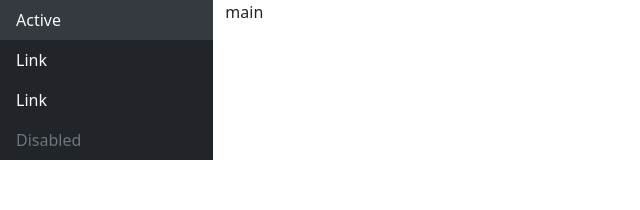
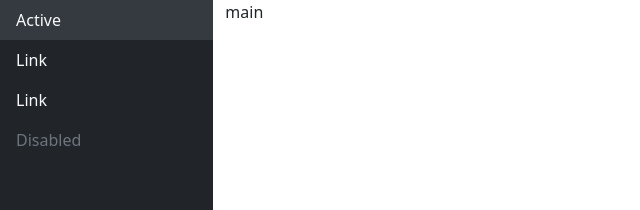
Before and after one commit to okonomi/bootstrap-v5-admin-template, a website built with Parcel: page index.html in a window 1280 px wide. Shown: the top 210 px of the page, without its empty margins (0-640 px from the left). Built offline with nearby package versions, Linux system fonts and the light colour scheme.

Commit message:
feat: fill side column

```diff
--- a/index.html
+++ b/index.html
@@ -8,7 +8,7 @@
 <body>
   <div class="container-fluid">
     <div class="row">
-      <nav class="col-2 bg-dark gx-0">
+      <nav class="col-2 bg-dark gx-0 min-vh-100">
         <ul class="nav flex-column">
           <li class="nav-item">
             <a class="nav-link active" aria-current="page" href="#">Active</a>
```
